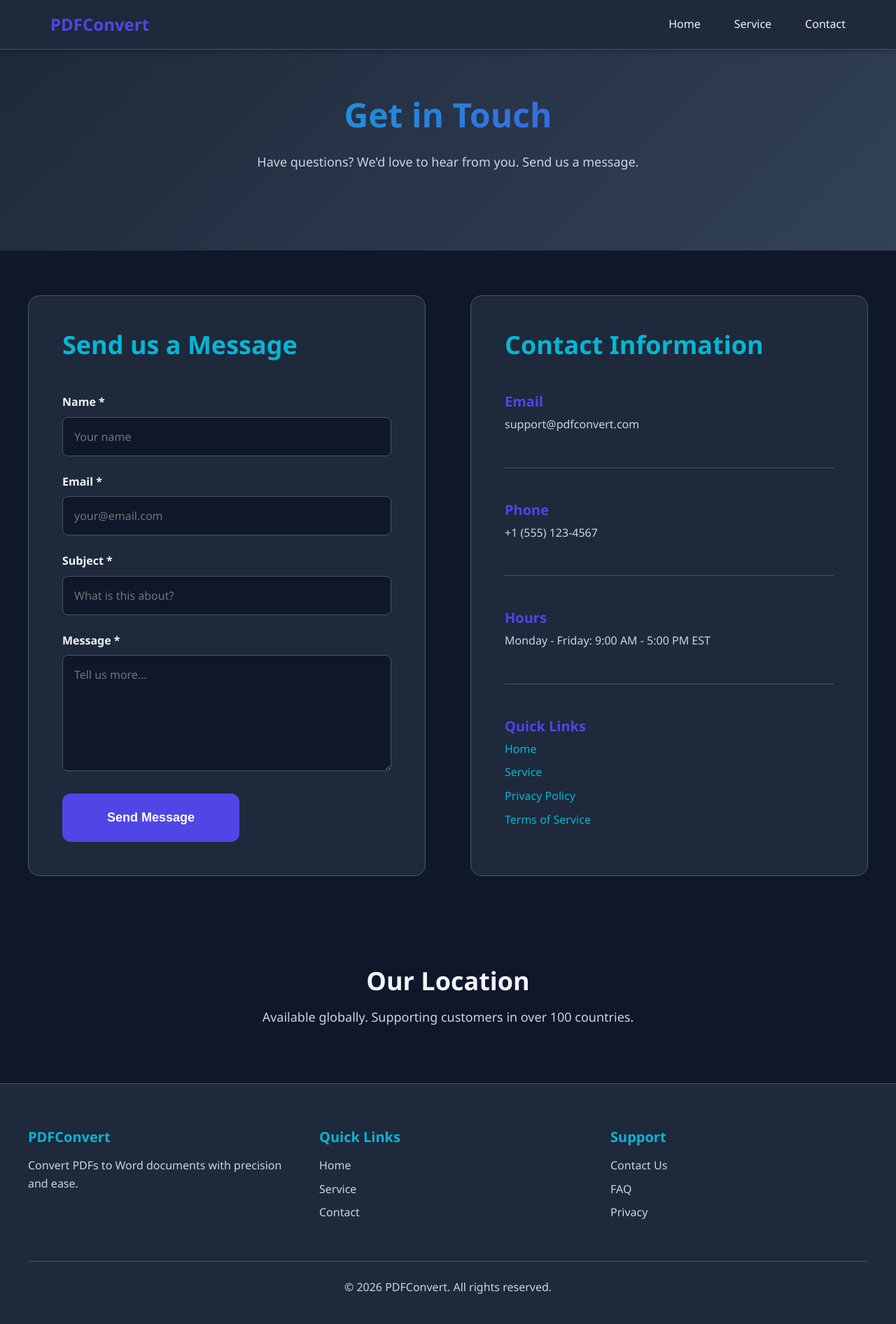
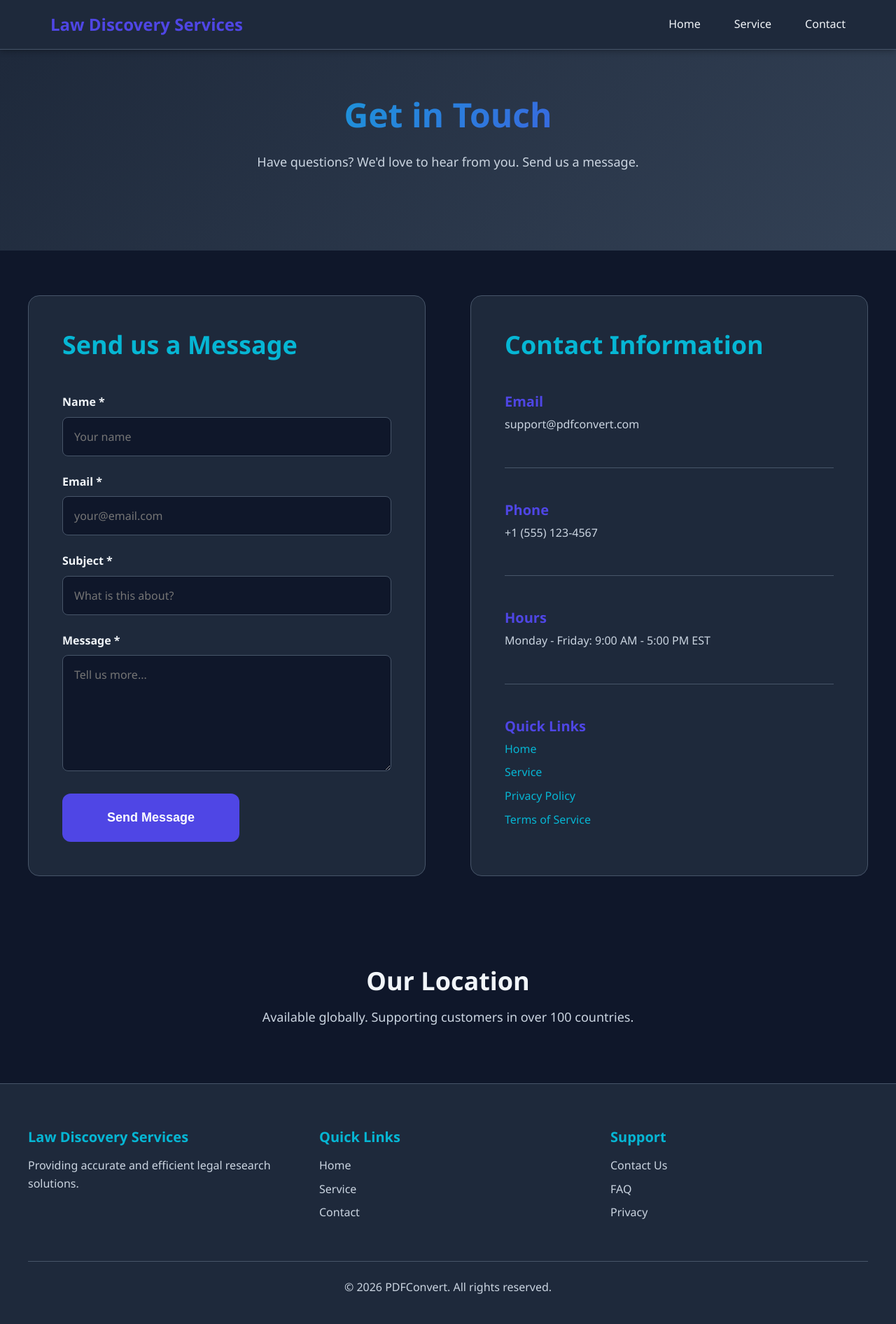
Before and after one commit to moreno-omar/fastapi_min, a FastAPI app: page /contact in a window 1280 px wide. Shown: the whole page at 70% size. Run offline with FastAPI, Linux system fonts and the light colour scheme; parts of the project's set-up code (start-up, migrations or seed data) failed here and were passed over.

Commit message:
updated title in html

```diff
--- a/app/app.py
+++ b/app/app.py
@@ -13,10 +13,12 @@ from app.payments import router as payments_router, webhook_router
 BASE_DIR = Path(__file__).parent
 templates = Jinja2Templates(directory=BASE_DIR / "templates")
 
+
 app = FastAPI()
 
 # Mount static files
 app.mount("/static", StaticFiles(directory=BASE_DIR / "static"), name="static")
+
 
 app.include_router(
     fastapi_users.get_auth_router(auth_backend), prefix="/auth/jwt", tags=["auth"]
--- a/app/templates/base.html
+++ b/app/templates/base.html
@@ -11,7 +11,7 @@
     <nav class="navbar">
         <div class="nav-container">
             <div class="nav-logo">
-                <a href="/">PDFConvert</a>
+                <a href="/">Law Discovery Services</a>
             </div>
             <ul class="nav-menu">
                 <li class="nav-item">
@@ -37,8 +37,8 @@
         <div class="footer-container">
             <div class="footer-content">
                 <div class="footer-section">
-                    <h4>PDFConvert</h4>
-                    <p>Convert PDFs to Word documents with precision and ease.</p>
+                    <h4>Law Discovery Services</h4>
+                    <p>Providing accurate and efficient legal research solutions.</p>
                 </div>
                 <div class="footer-section">
                     <h4>Quick Links</h4>
--- a/app/templates/contact.html
+++ b/app/templates/contact.html
@@ -1,6 +1,6 @@
 {% extends "base.html" %}
 
-{% block title %}Contact Us - PDFConvert{% endblock %}
+{% block title %}Contact Us - Law Discovery Services{% endblock %}
 
 {% block content %}
 <!-- Hero Section -->
```
